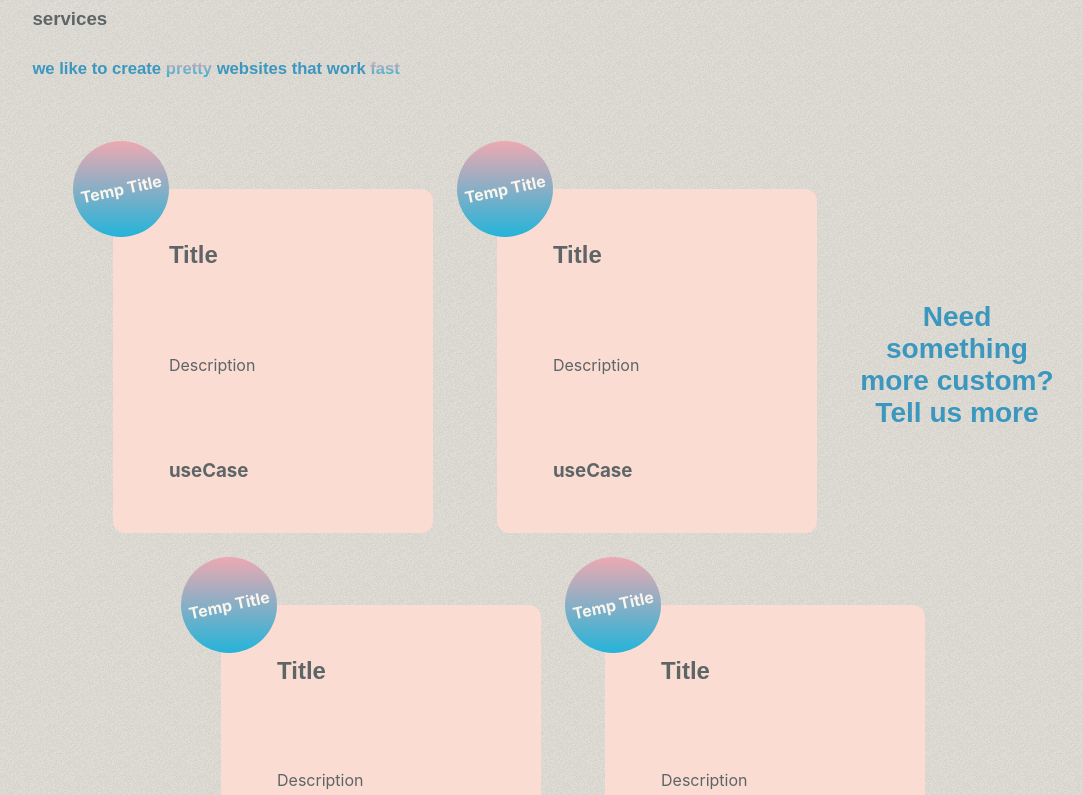
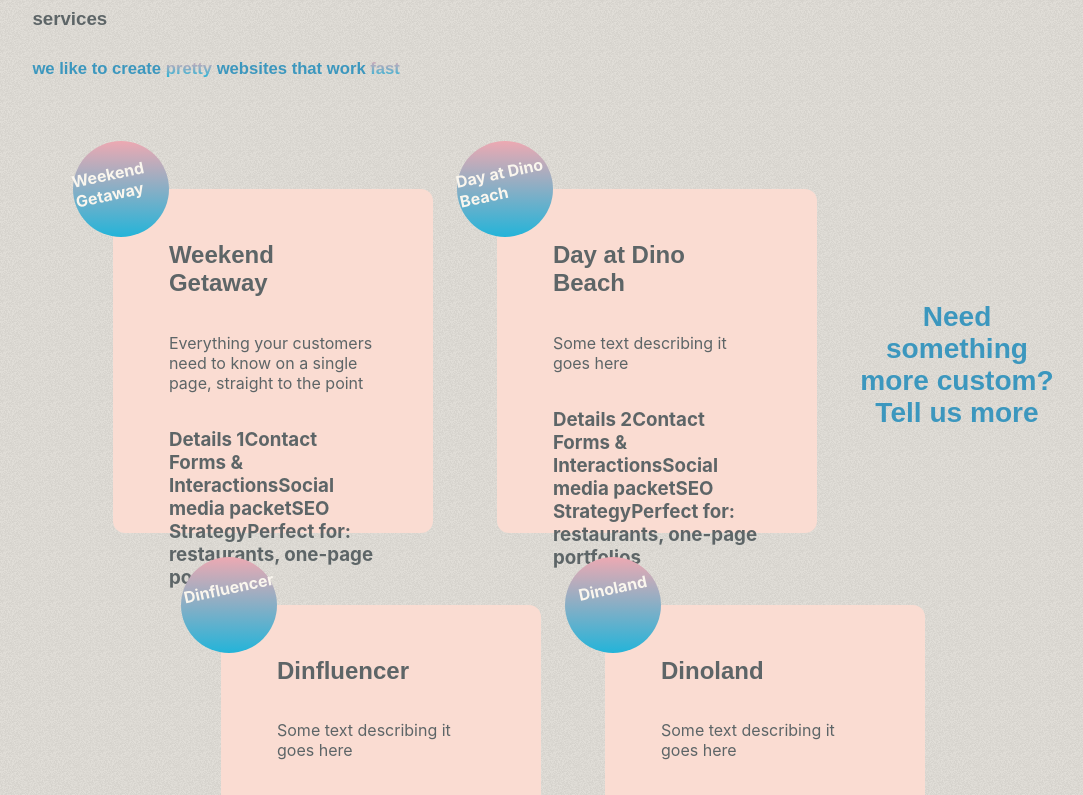
Before and after one commit to jvaughn1230/dinobeachdev, a React (Create React App) app: page / in a window 1280 px wide. Shown: the part 902-1697 px from the top of the page, without its empty margins (67-1150 px from the left). Built offline with nearby package versions, Linux system fonts and the light colour scheme; no server answers; a web font is replaced by a local one.

Commit message:
connected services cards to data

```diff
--- a/src/components/serviceCard/serviceCard.css
+++ b/src/components/serviceCard/serviceCard.css
@@ -17,7 +17,7 @@
   border-radius: 9999px;
   display: flex;
   justify-content: center;
-  align-items: center;
+  align-items: start;
   position: absolute;
   top: -3rem;
   left: -2.5rem;
--- a/src/components/serviceCard/serviceCard.js
+++ b/src/components/serviceCard/serviceCard.js
@@ -2,16 +2,18 @@ import React from "react";
 
 import "./serviceCard.css";
 
-const ServiceCard = () => {
+const ServiceCard = (service) => {
   return (
     <div className="service-card-container">
       <div className="service-bubble gradient-bg">
-        <h4 className="servicecard-packagename">Temp Title</h4>
+        <div className="servicecard-packagename">
+          <h4>{service.title}</h4>
+        </div>
       </div>
       <div className="servicecard-main-container">
-        <h2 className="servicecard-title ">Title</h2>
-        <p>Description</p>
-        <h3>useCase</h3>
+        <h2 className="servicecard-title ">{service.title}</h2>
+        <p>{service.description}</p>
+        <h3>{service.details}</h3>
       </div>
     </div>
   );
--- a/src/components/serviceSection/serviceSection.js
+++ b/src/components/serviceSection/serviceSection.js
@@ -1,38 +1,26 @@
 import React from "react";
 
 import ServiceCard from "../serviceCard/serviceCard";
+import { serviceData } from "../../constants/serviceData";
 
 import "./serviceSection.css";
 
-const serviceData = [
-  {
-    packageName: "Day at Dino Beach",
-    title: "Single landing page",
-    description:
-      "Everything your customers need to know on a single page, straight to the point",
-    useCase: "Perfect for: product ads, restaurants ",
-  },
-  {
-    packageName: "Weekend Getaway",
-    title: "Multi-page Brochure Site",
-    description: "Some text describing it goes here",
-    useCase: "Perfect for: small businesses",
-  },
-  {
-    packageName: "Dinofluencer",
-    title: "Blogging Platform",
-    description: "Some text describing it goes here",
-    useCase: "Perfect for: fashion, food, lifestyle blogs, podcast site",
-  },
-  {
-    packageName: "Dinoland",
-    title: "E-Commerce Site",
-    description: "Some text describing it goes here",
-    useCase: "Perfect for: small and large online stores",
-  },
-];
+const ServiceSection = () => {
+  console.log("data:", serviceData);
+  const firstRowData = serviceData.slice(0, 2);
+  const secondRowData = serviceData.slice(2, 4);
 
-const ServiceSection = () => {
+  const newServiceCard = (service) => {
+    return (
+      <ServiceCard
+        key={service.id}
+        title={service.title}
+        description={service.description}
+        details={service.details}
+      />
+    );
+  };
+
   return (
     <div className="servicesection-container">
       <div>
@@ -43,13 +31,11 @@ const ServiceSection = () => {
         </h2>
       </div>
       <div className="servicecards-container">
-        <ServiceCard />
-        <ServiceCard />
+        {firstRowData.map(newServiceCard)}
         <div className="services-side-text ">
           <h3>Need something more custom? Tell us more</h3>
         </div>
-        <ServiceCard />
-        <ServiceCard />
+        {secondRowData.map(newServiceCard)}
       </div>
     </div>
   );
--- a/src/constants/serviceData.js
+++ b/src/constants/serviceData.js
@@ -3,6 +3,8 @@ export const serviceData = [
     id: 1,
     title: "Weekend Getaway",
     price: 200,
+    description:
+      "Everything your customers need to know on a single page, straight to the point",
     details: [
       "Details 1",
       "Contact Forms & Interactions",
@@ -15,6 +17,7 @@ export const serviceData = [
     id: 2,
     title: "Day at Dino Beach",
     price: 300,
+    description: "Some text describing it goes here",
     details: [
       "Details 2",
       "Contact Forms & Interactions",
@@ -27,6 +30,7 @@ export const serviceData = [
     id: 3,
     title: "Dinfluencer",
     price: 400,
+    description: "Some text describing it goes here",
     details: [
       "Details 3",
       "Contact Forms & Interactions",
@@ -39,6 +43,7 @@ export const serviceData = [
     id: 4,
     title: "Dinoland",
     price: 500,
+    description: "Some text describing it goes here",
     details: [
       "Details 4",
       "Contact Forms & Interactions",
@@ -51,6 +56,7 @@ export const serviceData = [
     id: 5,
     title: "Build a Beach",
     price: 600,
+    description: "Some text describing it goes here",
     details: [
       "Details 5",
       "Contact Forms & Interactions",
```
Also changed, not shown: src/components/featuredBlogCard/featuredBlogCard.js (+0 -11 lines).
